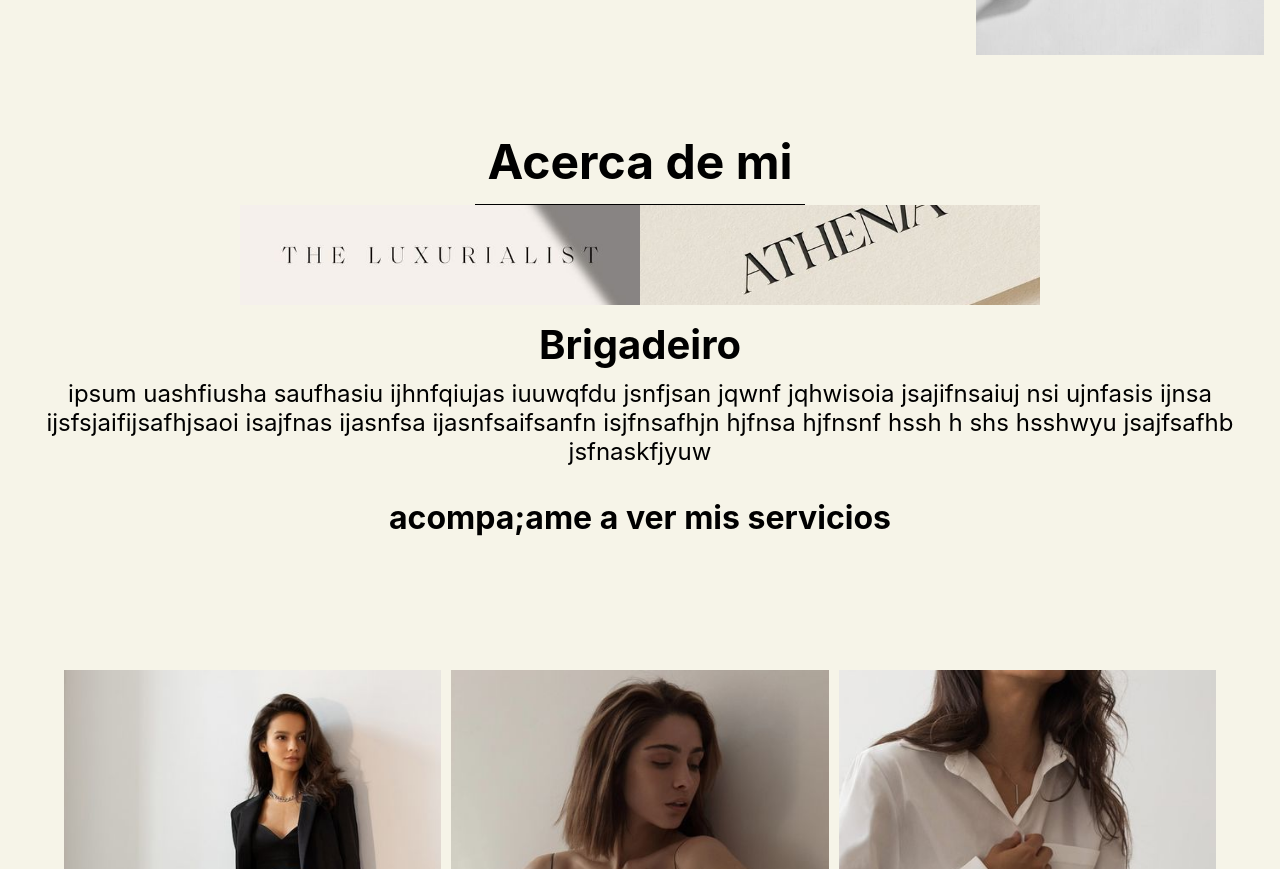
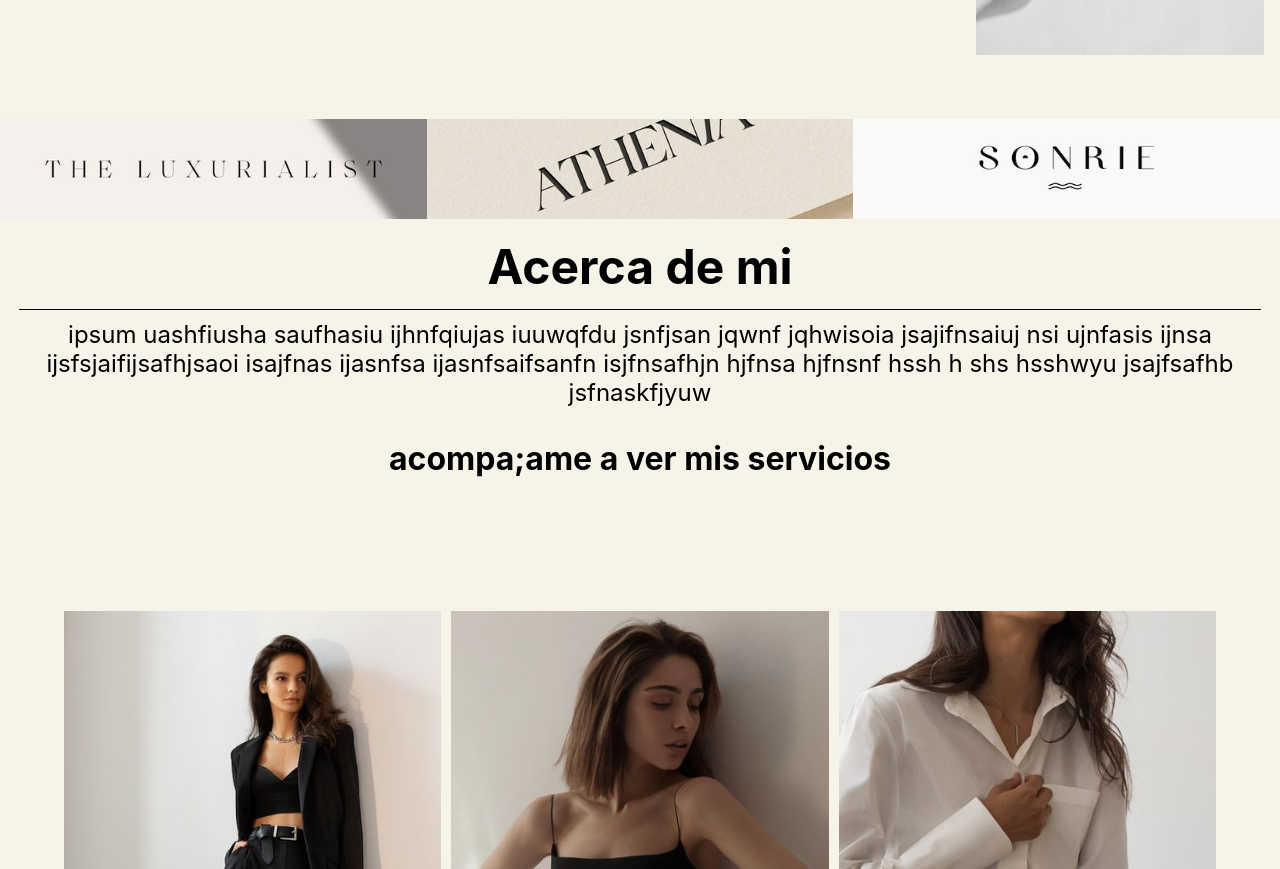
Before and after one commit to Antonimason/Arelis-WebPage, a React (Create React App) app: page / in a window 1280 px wide. Shown: the part 713-1582 px from the top of the page. Built offline with nearby package versions, Linux system fonts and the light colour scheme; the HTML template or start-up script is replaced by a standard one.

Commit message:
3rd image added

```diff
--- a/src/Components/About/About.css
+++ b/src/Components/About/About.css
@@ -5,7 +5,9 @@
     align-items: center;
     flex-direction: column;
 }
-
+.about__pictures{
+    width:100%;
+}
 .about__title{
     font-size: 3em;
     padding: 0.8rem;
@@ -13,6 +15,7 @@
 }
 .about__img{
     object-fit: cover;
+    width:100%;
 }
 
 .about__text{
@@ -33,7 +36,7 @@
     font-size: 2em;
 }
 
-@media only screen and (width > 722px){
+@media only screen and (width > 752px){
     .about__pictures{
         display:flex;
     }
--- a/src/Components/About/About.js
+++ b/src/Components/About/About.js
@@ -1,17 +1,18 @@
 import "./About.css";
 import Luxury from "../../Assets/luxury.jpg";
 import Athenia from "../../Assets/athenia.jpg";
+import Sonrie from "../../Assets/sonrie.jpg";
 
 function About () {
     return (
         <div className="about">
-            <h2 className="about__title">Acerca de mi</h2>
             <div className="about__pictures">
                 <img className="about__img"src={Luxury} alt="Luxury" height="100px" width="400px" />
                 <img className="about__img" src={Athenia} alt="Athenia" height="100px" width="400px" />
+                <img className="about__img" src={Sonrie} alt="Sonrie" height="100px" width="400px" />
             </div>
             <div className="about__text">
-                <h3 className="about__subtitle">Brigadeiro</h3>
+                <h2 className="about__title">Acerca de mi</h2>
                 <p className="about__description">ipsum uashfiusha saufhasiu  ijhnfqiujas iuuwqfdu jsnfjsan jqwnf jqhwisoia jsajifnsaiuj nsi ujnfasis ijnsa ijsfsjaifijsafhjsaoi isajfnas ijasnfsa  ijasnfsaifsanfn isjfnsafhjn hjfnsa hjfnsnf hssh h shs hsshwyu jsajfsafhb jsfnaskfjyuw</p>
                 <h4 className="about__slogan">acompa;ame a ver mis servicios</h4>
             </div>
--- a/src/Components/Header/Header.css
+++ b/src/Components/Header/Header.css
@@ -2,7 +2,6 @@
     width: 100%;
     height: 100%;
     position:relative;
-    max-width: 90rem;
     background:black;
     display:flex;
 }
--- a/src/index.css
+++ b/src/index.css
@@ -10,6 +10,7 @@ body {
   -webkit-font-smoothing: antialiased;
   -moz-osx-font-smoothing: grayscale;
   background-color: #f6f4e8;
+  width: 100%;
 }
 
 code {
```
Also changed, not shown: src/Assets/sonrie.jpg (added).
